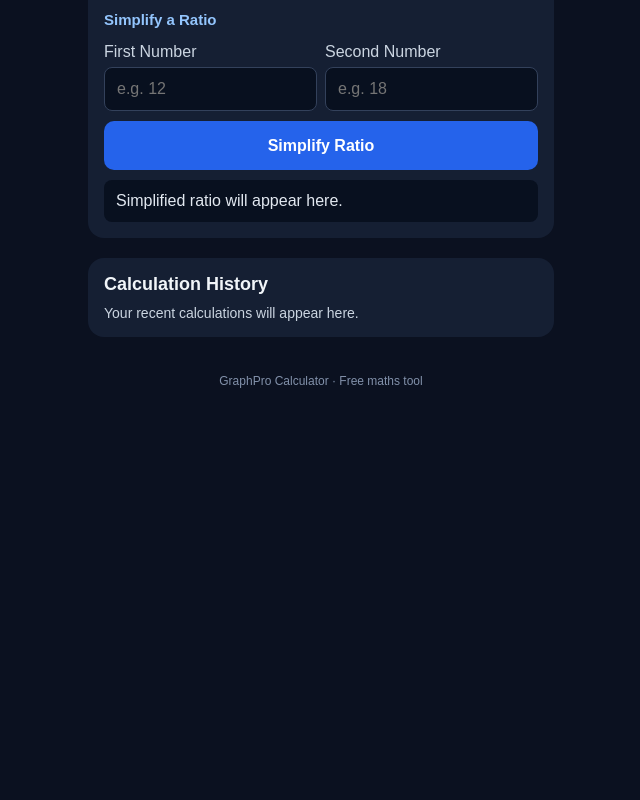
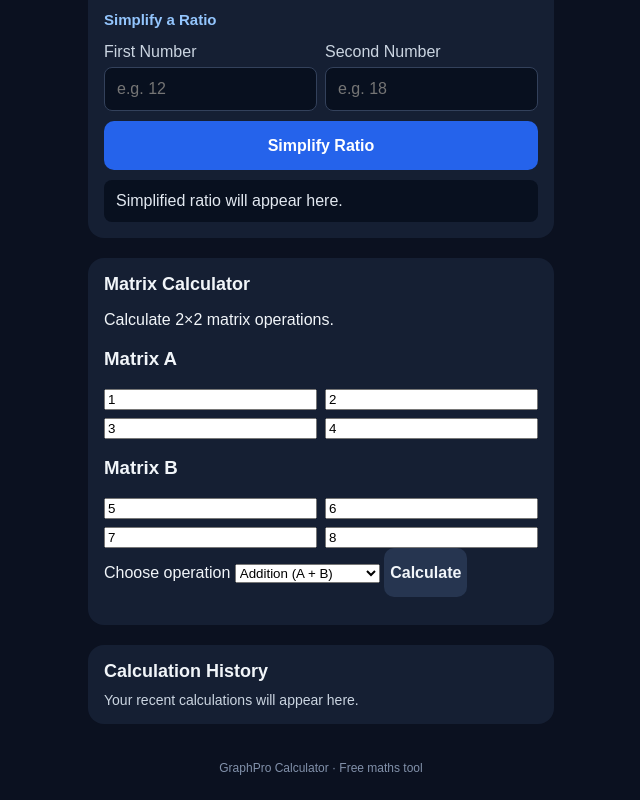
Before and after one commit to am1222948-png/GraphPro, a plain HTML site: page index.html in a window 1280 px wide. Shown: the part 3530-4330 px from the top of the page, without its empty margins (319-959 px from the left). Before the commit the page ends 3943 px from the top, so only its background shows below. Drawn offline with Linux system fonts and the light colour scheme.

Commit message:
Add matrix calculator functionality to index.html

```diff
--- a/index.html
+++ b/index.html
@@ -365,6 +365,42 @@ Enter a function in the Graph section first.
     Simplified ratio will appear here.
   </div>
 </section>
+
+<section class="extra" id="matrixCalculator">
+  <h2>Matrix Calculator</h2>
+  <p>Calculate 2×2 matrix operations.</p>
+
+  <h3>Matrix A</h3>
+  <div style="display:grid;grid-template-columns:1fr 1fr;gap:8px">
+    <input id="mA11" type="number" value="1" placeholder="A11">
+    <input id="mA12" type="number" value="2" placeholder="A12">
+    <input id="mA21" type="number" value="3" placeholder="A21">
+    <input id="mA22" type="number" value="4" placeholder="A22">
+  </div>
+
+  <h3>Matrix B</h3>
+  <div style="display:grid;grid-template-columns:1fr 1fr;gap:8px">
+    <input id="mB11" type="number" value="5" placeholder="B11">
+    <input id="mB12" type="number" value="6" placeholder="B12">
+    <input id="mB21" type="number" value="7" placeholder="B21">
+    <input id="mB22" type="number" value="8" placeholder="B22">
+  </div>
+
+  <label for="matrixOperation">Choose operation</label>
+  <select id="matrixOperation">
+    <option value="add">Addition (A + B)</option>
+    <option value="subtract">Subtraction (A − B)</option>
+    <option value="multiply">Multiplication (A × B)</option>
+    <option value="detA">Determinant of A</option>
+    <option value="detB">Determinant of B</option>
+    <option value="inverseA">Inverse of A</option>
+    <option value="inverseB">Inverse of B</option>
+  </select>
+
+  <button onclick="calculateMatrix()">Calculate</button>
+  <div id="matrixResult" style="margin-top:12px;white-space:pre-wrap"></div>
+</section>
+
 <section class="extra">
 <h2>Calculation History</h2>
 <div id="history">Your recent calculations will appear here.</div>
@@ -1089,6 +1125,96 @@ function simplifyRatio() {
   result.textContent =
     "Simplified ratio: " + (a / divisor) + ":" + (b / divisor);
 }
+
+function calculateMatrix() {
+  const ids = [
+    "mA11", "mA12", "mA21", "mA22",
+    "mB11", "mB12", "mB21", "mB22"
+  ];
+
+  const values = ids.map(id => {
+    const input = document.getElementById(id);
+    return input.value.trim() === "" ? NaN : Number(input.value);
+  });
+
+  const result = document.getElementById("matrixResult");
+
+  if (!values.every(Number.isFinite)) {
+    result.textContent = "Please enter a valid number in every matrix box.";
+    return;
+  }
+
+  const [a, b, c, d, e, f, g, h] = values;
+  const A = [[a, b], [c, d]];
+  const B = [[e, f], [g, h]];
+  const operation = document.getElementById("matrixOperation").value;
+
+  function determinant(M) {
+    return M[0][0] * M[1][1] - M[0][1] * M[1][0];
+  }
+
+  function format(n) {
+    if (Math.abs(n) < 1e-10) n = 0;
+    return Number(n.toFixed(6)).toString();
+  }
+
+  function showMatrix(M) {
+    return M.map(row => "[ " + row.map(format).join(", ") + " ]").join("\n");
+  }
+
+  let answer;
+  let title = "";
+
+  switch (operation) {
+    case "add":
+      answer = A.map((row, i) => row.map((v, j) => v + B[i][j]));
+      title = "A + B";
+      break;
+
+    case "subtract":
+      answer = A.map((row, i) => row.map((v, j) => v - B[i][j]));
+      title = "A − B";
+      break;
+
+    case "multiply":
+      answer = [
+        [a * e + b * g, a * f + b * h],
+        [c * e + d * g, c * f + d * h]
+      ];
+      title = "A × B";
+      break;
+
+    case "detA":
+    case "detB": {
+      const M = operation === "detA" ? A : B;
+      result.textContent = "Determinant of " +
+        (operation === "detA" ? "A" : "B") +
+        " = " + format(determinant(M));
+      return;
+    }
+
+    case "inverseA":
+    case "inverseB": {
+      const M = operation === "inverseA" ? A : B;
+      const det = determinant(M);
+
+      if (Math.abs(det) < 1e-10) {
+        result.textContent =
+          "Inverse does not exist because the determinant is zero.";
+        return;
+      }
+
+      answer = [
+        [M[1][1] / det, -M[0][1] / det],
+        [-M[1][0] / det, M[0][0] / det]
+      ];
+      title = "Inverse of " + (operation === "inverseA" ? "A" : "B");
+      break;
+    }
+  }
+
+  result.textContent = title + " =\n" + showMatrix(answer);
+}
 </script>
 </body>
   </html>
```
